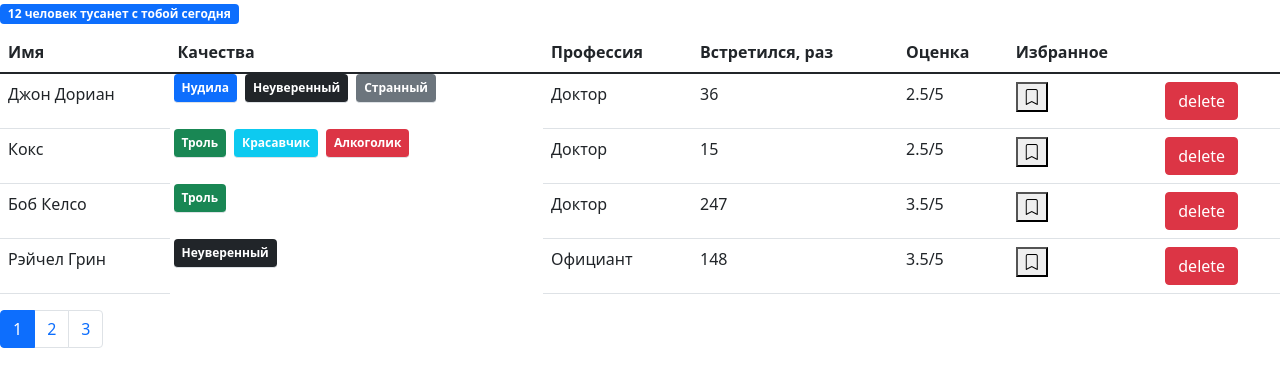
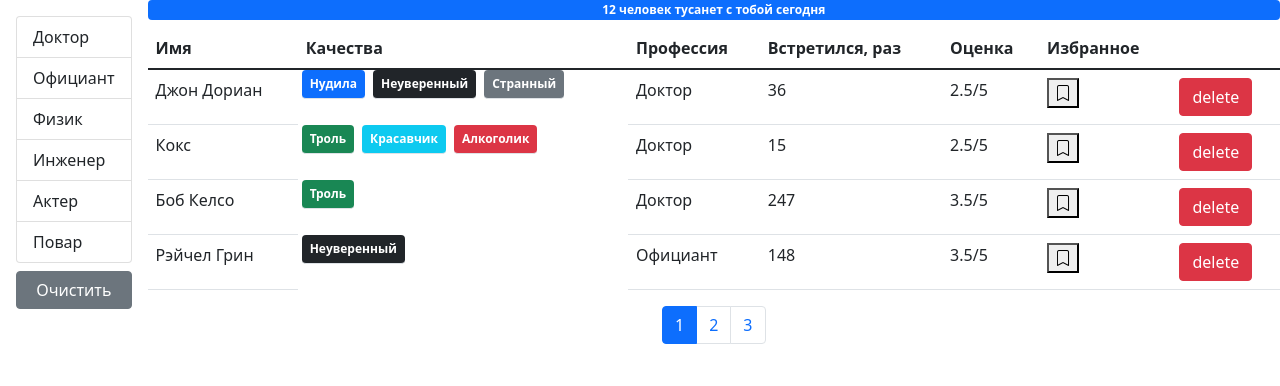
Before and after one commit to aliksab/fast-company, a React (Create React App) app: page / in a window 1280 px wide. Shown: the top 386 px of the page. Built offline with nearby package versions, Linux system fonts and the light colour scheme.

Commit message:
add filtered

```diff
--- /dev/null
+++ b/src/api/fake.api/proffesions.api.js
@@ -0,0 +1,19 @@
+export const professions = {
+    doctor: { _id: "67rdca3eeb7f6fgeed471818", name: "Доктор" },
+    waiter: { _id: "67rdca3eeb7f6fgeed471820", name: "Официант" },
+    physics: { _id: "67rdca3eeb7f6fgeed471814", name: "Физик" },
+    engineer: { _id: "67rdca3eeb7f6fgeed471822", name: "Инженер" },
+    actor: { _id: "67rdca3eeb7f6fgeed471824", name: "Актер" },
+    cook: { _id: "67rdca3eeb7f6fgeed471829", name: "Повар" }
+};
+
+const fetchAll = () =>
+    new Promise((resolve) => {
+        window.setTimeout(function () {
+            resolve(professions);
+        }, 2000);
+    });
+
+export default {
+    fetchAll
+};
--- a/src/api/fake.api/user.api.js
+++ b/src/api/fake.api/user.api.js
@@ -1,11 +1,4 @@
-const professions = {
-    doctor: { _id: "67rdca3eeb7f6fgeed471818", name: "Доктор" },
-    waiter: { _id: "67rdca3eeb7f6fgeed471820", name: "Официант" },
-    physics: { _id: "67rdca3eeb7f6fgeed471814", name: "Физик" },
-    engineer: { _id: "67rdca3eeb7f6fgeed471822", name: "Инженер" },
-    actor: { _id: "67rdca3eeb7f6fgeed471824", name: "Актер" },
-    cook: { _id: "67rdca3eeb7f6fgeed471829", name: "Повар" }
-};
+import { professions } from "./proffesions.api";
 const qualities = {
     tedious: {
         _id: "67rdca3eeb7f6fgeed471198",
--- a/src/api/index.js
+++ b/src/api/index.js
@@ -1,5 +1,7 @@
 import * as users from "./fake.api/user.api";
+import proffesions from "./fake.api/proffesions.api";
 const API = {
-    users
+    users,
+    proffesions
 };
 export default API;
--- /dev/null
+++ b/src/components/groupList.jsx
@@ -0,0 +1,23 @@
+import React from "react";
+import PropTypes from "prop-types";
+
+const GroupList = ({ items, valueProperty, contentProperty, onItemSelect, selectedItem }) => {
+    return (
+        <ul className="list-group">
+            {Object.keys(items).map((item) => <li key={items[item][valueProperty]} className={"list-group-item" + (items[item] === selectedItem ? " active" : "")} onClick={() => onItemSelect(items[item])} role="button">{items[item][contentProperty]}</li>)}
+        </ul>
+    );
+};
+GroupList.defaultProps = {
+    valueProperty: "_id",
+    contentProperty: "name"
+};
+GroupList.propTypes = {
+    items: PropTypes.object.isRequired,
+    valueProperty: PropTypes.string.isRequired,
+    contentProperty: PropTypes.string.isRequired,
+    onItemSelect: PropTypes.func,
+    selectedItem: PropTypes.object
+};
+
+export default GroupList;
--- a/src/components/users.jsx
+++ b/src/components/users.jsx
@@ -1,13 +1,15 @@
-import React, { useState } from "react";
+import React, { useState, useEffect } from "react";
 import api from "../api";
 import User from "./user";
 import SearchStatus from "./searchStatus";
 import Pagination from "./pagination";
+import GroupList from "./groupList";
 import { paginate } from "../utils/paginate";
 
 const Users = () => {
     const [users, setUsers] = useState(api.users.fetchAll());
-    const count = users.length;
+    const [proffesions, setProffesions] = useState();
+    const [selectedProf, setSelectedProf] = useState();
     const pageSize = 4;
     const [currentPage, setCurrentPage] = useState(1);
     const handleDelete = (userId) => {
@@ -27,13 +29,33 @@
             )
         );
     };
+    useEffect(() => {
+        api.proffesions.fetchAll().then((data) => setProffesions(data));
+    }, []);
+    useEffect(() => {
+        setCurrentPage(1);
+    }, [selectedProf]);
+    const handleProffesionSelected = item => {
+        setSelectedProf(item);
+    };
     const handlePageChange = (pageIndex) => {
         setCurrentPage(pageIndex);
     };
-
-    const userCrop = paginate(users, currentPage, pageSize);
+    const filteredUsers = selectedProf ? users.filter((user) => user.profession === selectedProf) : users;
+    const count = filteredUsers.length;
+    const userCrop = paginate(filteredUsers, currentPage, pageSize);
+    const clearFilter = () => {
+        setSelectedProf();
+    };
     return (
-        <>
+        <div className="d-flex">
+            {proffesions && (
+                <div className="d-flex flex-column flex-shrink-0 p-3">
+                    <GroupList selectedItem={selectedProf} items={proffesions} onItemSelect={handleProffesionSelected} />
+                    <button className="btn btn-secondary mt-2" onClick={clearFilter}>Очистить</button>
+                </div>
+            )}
+            <div className="d-flex flex-column w-100">
                 <SearchStatus length={count} />
                 {count > 0 && (
                     <table className="table">
@@ -60,13 +82,16 @@
                         </tbody>
                     </table>
                 )}
+                <div className="d-flex justify-content-center">
                     <Pagination
                         itemCount={count}
                         pageSize={pageSize}
                         currentPage={currentPage}
                         onPageChange={handlePageChange}
                     />
-        </>
+                </div>
+            </div>
+        </div>
     );
 };
 
```
Also changed, not shown: .eslintrc.js. Lines whose indentation alone changed are shown as unchanged.
